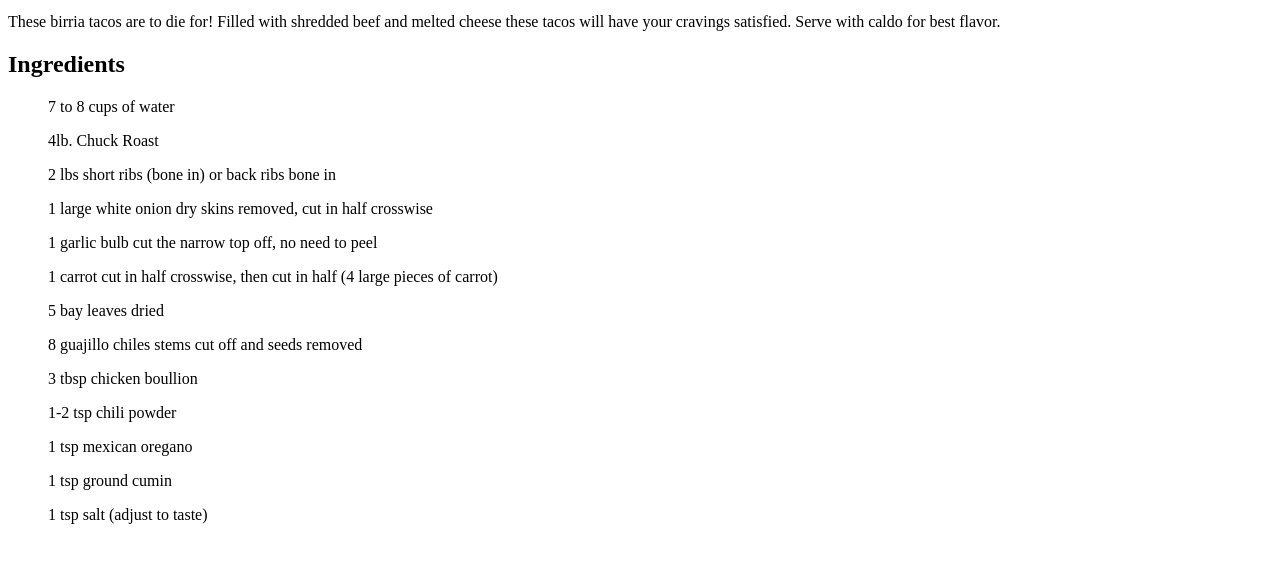
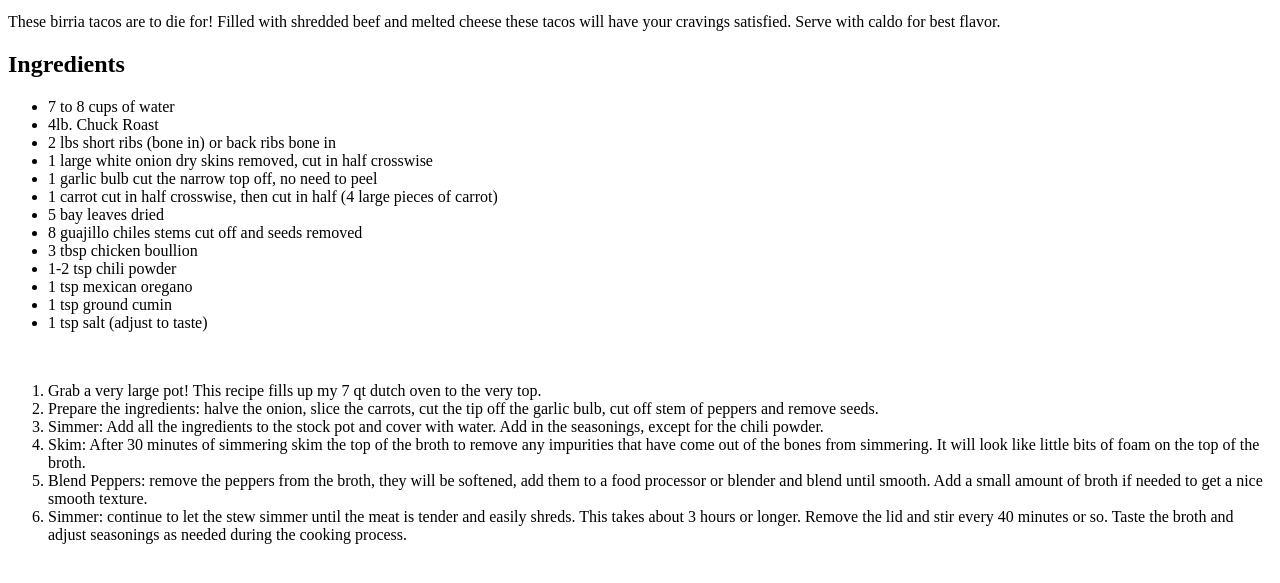
Before and after one commit to Ghrimsong565/odin-recipes, a plain HTML site: page birria-tacos.html in a window 1280 px wide. Shown: the part 101-684 px from the top of the page. Drawn offline with Linux system fonts and the light colour scheme.

Commit message:
ADDED A  UL AND A OL- fixed the unordered  list tags and added ordered list plus instructions for cooking

```diff
--- a/birria-tacos.html
+++ b/birria-tacos.html
@@ -12,21 +12,48 @@
 <p> These birria tacos are to die for! Filled with shredded beef and melted cheese
     these tacos will have your cravings satisfied. Serve with caldo for best flavor.
     <h2>Ingredients</h2>
-    <ul>7 to 8 cups of water</ul>
-    <ul>4lb. Chuck Roast</ul>
-    <ul>2 lbs short ribs (bone in) or back ribs bone in</ul>
-    <ul>1 large white onion dry skins removed, cut in half crosswise</ul>
-    <ul>1 garlic bulb cut the narrow top off, no need to peel</ul>
-    <ul>1 carrot cut in half crosswise, then cut in half (4 large pieces of carrot)</ul>
-    <ul>5 bay leaves dried</ul>
-    <ul>8 guajillo chiles stems cut off and seeds removed</ul>
-    <ul>3 tbsp chicken boullion</ul>
-    <ul>1-2 tsp chili powder</ul>
-    <ul>1 tsp mexican oregano</ul>
-    <ul>1 tsp ground cumin</ul>
-    <ul>1 tsp salt (adjust to taste)</ul>
+    <ul>
+    <li>7 to 8 cups of water</li>
+    <li>4lb. Chuck Roast</li>
+    <li>2 lbs short ribs (bone in) or back ribs bone in</li>
+    <li>1 large white onion dry skins removed, cut in half crosswise</li>
+    <li>1 garlic bulb cut the narrow top off, no need to peel</li>
+    <li>1 carrot cut in half crosswise, then cut in half (4 large pieces of carrot)</li>
+    <li>5 bay leaves dried</li>
+    <li>8 guajillo chiles stems cut off and seeds removed</li>
+    <li>3 tbsp chicken boullion</li>
+    <li>1-2 tsp chili powder</li>
+    <li>1 tsp mexican oregano</li>
+    <li>1 tsp ground cumin</li>
+    <li>1 tsp salt (adjust to taste)</li>
+    </ul>
+    </p>
+    <br>
+    <p>
+        <ol>
+        <li>Grab a very large pot! This recipe fills up my 7 qt dutch oven to the
+         very top.</li>
+        <li>Prepare the ingredients: halve the onion, slice the carrots, cut the
+        tip off the garlic bulb, cut off stem of peppers and remove seeds.</li>
+        <li>Simmer: Add all the ingredients to the stock pot and cover with water.
+         Add in the seasonings, except for the chili powder.</li>
+         <li>Skim: After 30 minutes of simmering skim the top of the broth to remove
+             any impurities that have come out of the bones from simmering.
+             It will look like little bits of foam on the top of the broth.</li>
+             <li>Blend Peppers: remove the peppers from the
+                 broth, they will be softened,
+                 add them to a food processor or blender and
+                  blend until smooth. Add a small
+                 amount of broth if needed to get a nice smooth texture.</li>
+                 <li>Simmer: continue to let the stew simmer until the meat is
+                    tender and easily shreds. This takes about 3 hours or
+                    longer. Remove the lid and stir every 40 minutes or so.
+                    Taste the broth and adjust seasonings as needed during
+                    the cooking process.
+                </li>
+        </ol>
+    </p>
 
-    </p>
 
 </body>
 </html>
```
